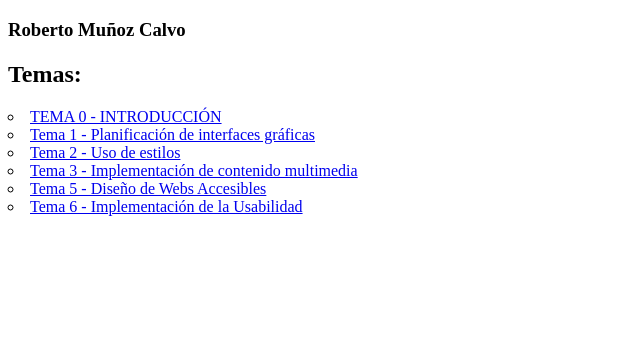
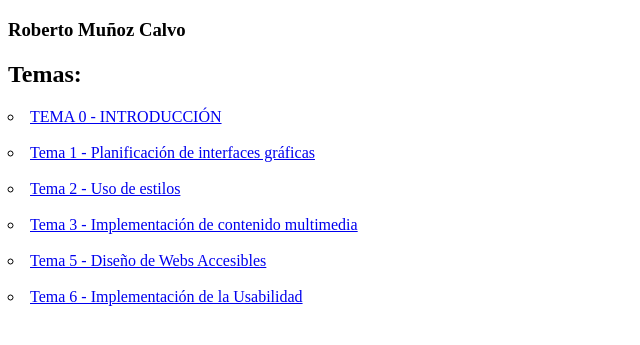
Before and after one commit to RobertoIESRIBERA/RobertoIESRIBERA.github.io, a plain HTML site: page index.html in a window 1280 px wide. Shown: the part 61-406 px from the top of the page, without its empty margins (0-640 px from the left). Drawn offline with Linux system fonts and the light colour scheme.

Commit message:
Update index.html

```diff
--- a/index.html
+++ b/index.html
@@ -14,22 +14,22 @@
 
     <div>
         <div>
-            <li type="circle"><a href="tema0introduccion.html">TEMA 0 - INTRODUCCIÓN</a></li>
+            <li type="circle"><a href="tema0introduccion.html">TEMA 0 - INTRODUCCIÓN</a></li><br>
         </div>
         <div>
-            <li type="circle"><a href="tema1planificaciondeinterfacesgraficas.html">Tema 1 - Planificación de interfaces gráficas</a></li>
+            <li type="circle"><a href="tema1planificaciondeinterfacesgraficas.html">Tema 1 - Planificación de interfaces gráficas</a></li><br>
         </div>
         <div>
-            <li type="circle"><a href="tema2usodeestilos.html">Tema 2 - Uso de estilos</a></li>
+            <li type="circle"><a href="tema2usodeestilos.html">Tema 2 - Uso de estilos</a></li><br>
         </div>
         <div>
-            <li type="circle"><a href="tema3implantaciondecontenidomultimedia.html">Tema 3 - Implementación de contenido multimedia</a></li>
+            <li type="circle"><a href="tema3implantaciondecontenidomultimedia.html">Tema 3 - Implementación de contenido multimedia</a></li><br>
         </div>
         <div>
-            <li type="circle"><a href="tema5disenodewebsaccesibles">Tema 5 - Diseño de Webs Accesibles</a></li>
+            <li type="circle"><a href="tema5disenodewebsaccesibles">Tema 5 - Diseño de Webs Accesibles</a></li><br>
         </div>
         <div>
-            <li type="circle"><a href="tema6implementaciondelausabilidad.html">Tema 6 - Implementación de la Usabilidad</a></li>
+            <li type="circle"><a href="tema6implementaciondelausabilidad.html">Tema 6 - Implementación de la Usabilidad</a></li><br>
         </div>
     </div>
 
```
